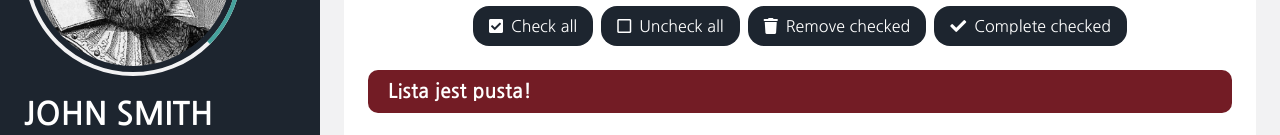
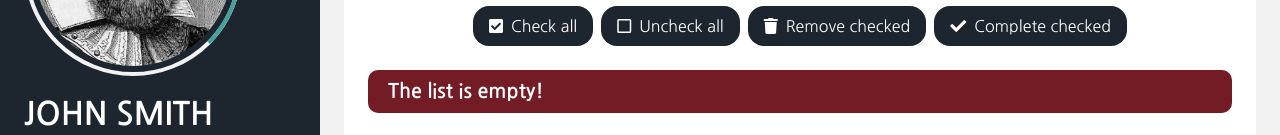
Before and after one commit to BarS99/toDoReactJs, a React (Create React App) app in the folder todo/: page / in a window 1280 px wide. Shown: the part 222-357 px from the top of the page. Built offline with nearby package versions, Linux system fonts and the light colour scheme.

Commit message:
Update ToDoList.jsx

```diff
--- a/todo/src/components/ToDoList.jsx
+++ b/todo/src/components/ToDoList.jsx
@@ -28,7 +28,7 @@ class ToDoList extends Component {
         );
       });
     } else {
-      return <div className="message">Lista jest pusta!</div>;
+      return <div className="message">The list is empty!</div>;
     }
   };
 }
```
